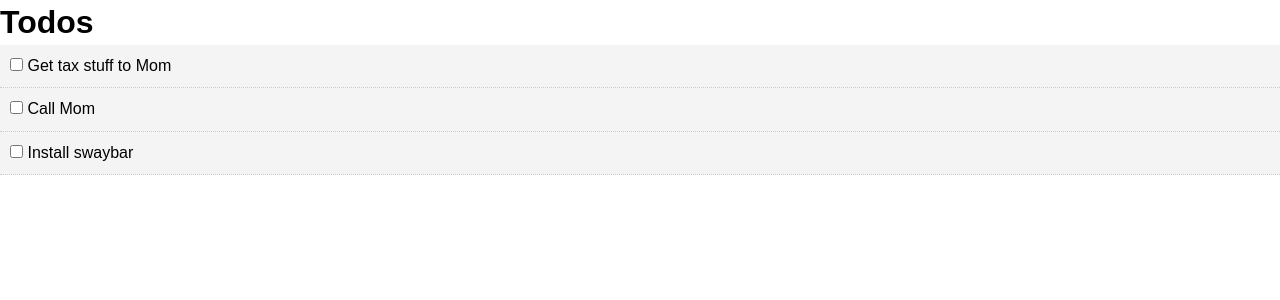
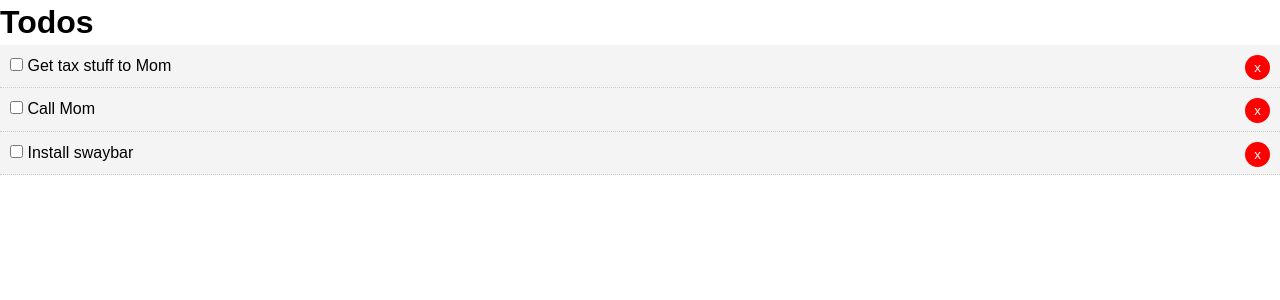
Before and after one commit to peter7cole/react-todo-list, a React (Create React App) app: page / in a window 1280 px wide. Shown: the top 300 px of the page. Built offline with nearby package versions, Linux system fonts and the light colour scheme.

Commit message:
functional delete, but no persistence

```diff
--- a/src/App.js
+++ b/src/App.js
@@ -23,7 +23,7 @@
 		]
 	};
 	// we're in App.js, so we're talking state next, not props
-	markComplete = (id) => {
+	toggleComplete = (id) => {
 		this.setState({
 			todos: this.state.todos.map((todo) => {
 				if (todo.id === id) {
@@ -33,11 +33,20 @@
 			})
 		});
 	};
+	deleteTodo = (id) => {
+		this.setState({
+			todos: [...this.state.todos.filter((todo) => todo.id !== id)]
+		});
+	};
 	render() {
 		return (
 			<div className="App">
 				<h1>Todos</h1>
-				<Todos todos={this.state.todos} markComplete={this.markComplete} />
+				<Todos
+					todos={this.state.todos}
+					toggleComplete={this.toggleComplete}
+					deleteTodo={this.deleteTodo}
+				/>
 			</div>
 		);
 	}
--- a/src/components/TodoItem.js
+++ b/src/components/TodoItem.js
@@ -12,15 +12,21 @@
 	};
 
 	render() {
-		const { id, title } = this.props.todo; // destructured the variabl es for the return to make them easier to reference
+		const { id, title } = this.props.todo; // destructured the variables for the return to make them easier to reference
 		return (
 			<div style={this.getStyle()}>
 				<p>
 					<input
 						type="checkbox"
-						onChange={this.props.markComplete.bind(this, id)}
+						onChange={this.props.toggleComplete.bind(this, id)}
 					/>{' '}
 					{title}
+					<button
+						onClick={this.props.deleteTodo.bind(this, id)}
+						style={buttonStyle}
+					>
+						x
+					</button>
 				</p>
 			</div>
 		);
@@ -32,4 +38,14 @@
 	todo: PropTypes.object.isRequired
 };
 
+const buttonStyle = {
+	background: '#ff0000',
+	color: '#fff',
+	border: 'none',
+	padding: '5px 9px',
+	borderRadius: '50%',
+	cursor: 'pointer',
+	float: 'right'
+};
+
 export default TodoItem;
--- a/src/components/Todos.js
+++ b/src/components/Todos.js
@@ -8,7 +8,8 @@
 			<TodoItem
 				key={todo.id}
 				todo={todo}
-				markComplete={this.props.markComplete}
+				toggleComplete={this.props.toggleComplete}
+				deleteTodo={this.props.deleteTodo}
 			/>
 		));
 	}
```
